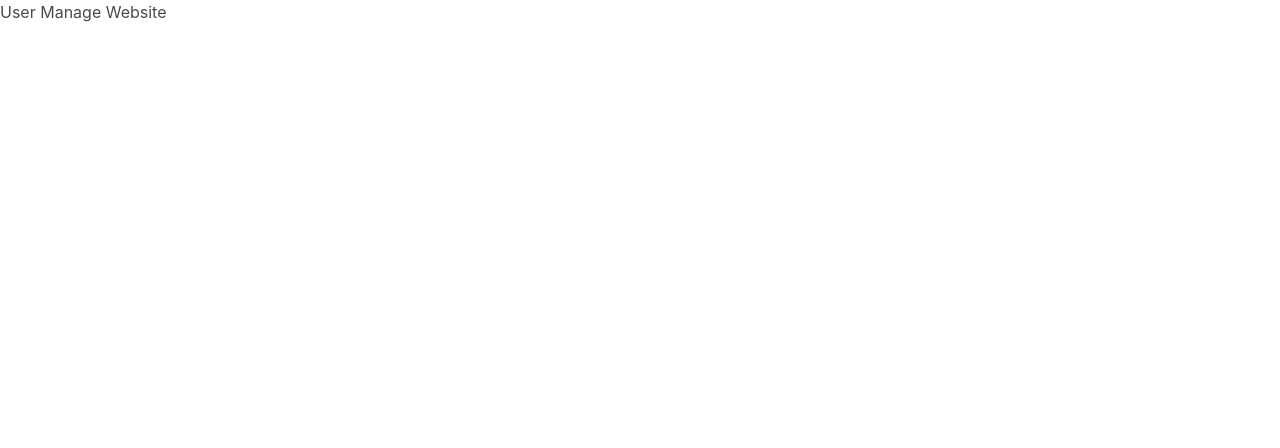
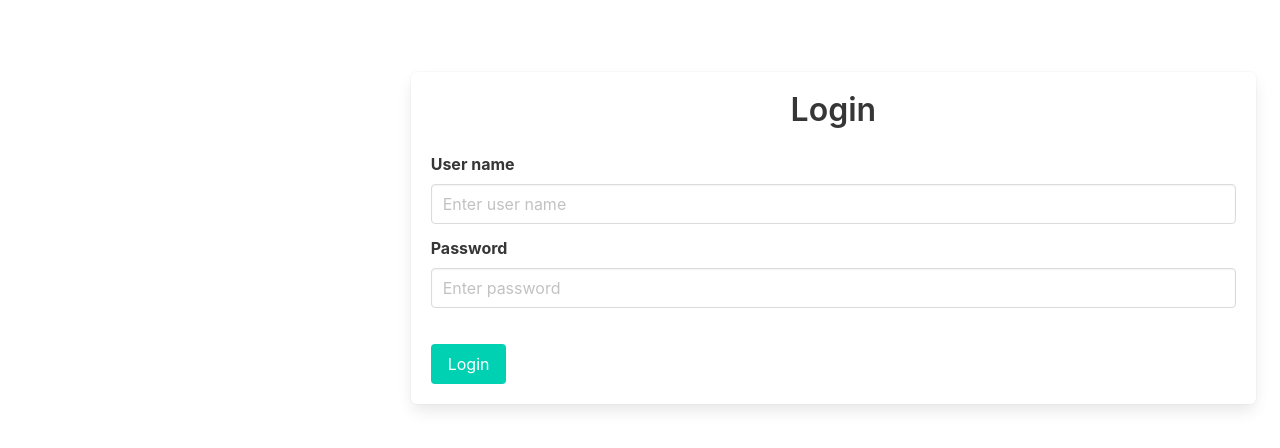
Before and after one commit to Subaru-Gastraea/User_Manage_Frontend, a React (Create React App) app: page / in a window 1280 px wide. Shown: the top 448 px of the page. Built offline with nearby package versions, Linux system fonts and the light colour scheme; no server answers.

Commit message:
feat(App.jsx): Show different context on the webpage depending on token status

```diff
--- a/src/App.jsx
+++ b/src/App.jsx
@@ -1,8 +1,12 @@
-import React, {useState} from "react";
-import {useEffect} from "react";
+import React, { useContext, useEffect, useState } from "react";
+
+import Login from "./components/Login";
+import Header from "./components/Header";
+import { UserContext } from "./context/UserContext";
 
 const App = () => {
   const [message, setMessage] = useState("");
+  const [token] = useContext(UserContext);
 
   const getWelMsg = async () => {
     const requestOp = {
@@ -22,10 +26,21 @@ const App = () => {
   }, [])
 
   return (
-    <div>
-      <h1>User Manage Website</h1>
-      <p>{message}</p>
-    </div>
+    <>
+      <Header title={message} />
+      <div className="columns">
+        <div className="column"></div>
+        <div className="column m-5 is-two-thirds">
+          {!token ? (
+            <div className="columns">
+              <Login />
+            </div>
+          ) : (
+            <p>Table</p>
+          )}
+        </div>
+      </div>
+    </>
   );
 }
 
```
